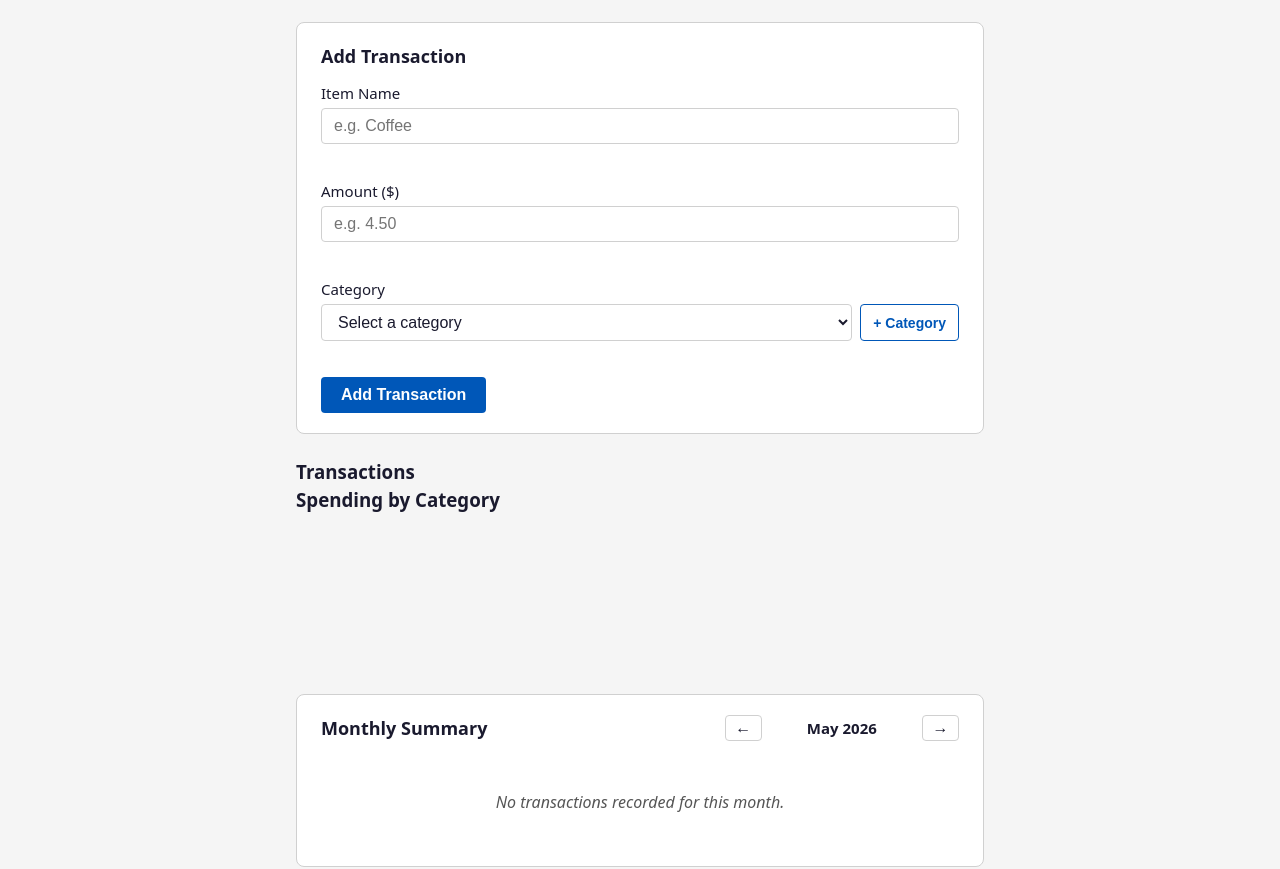
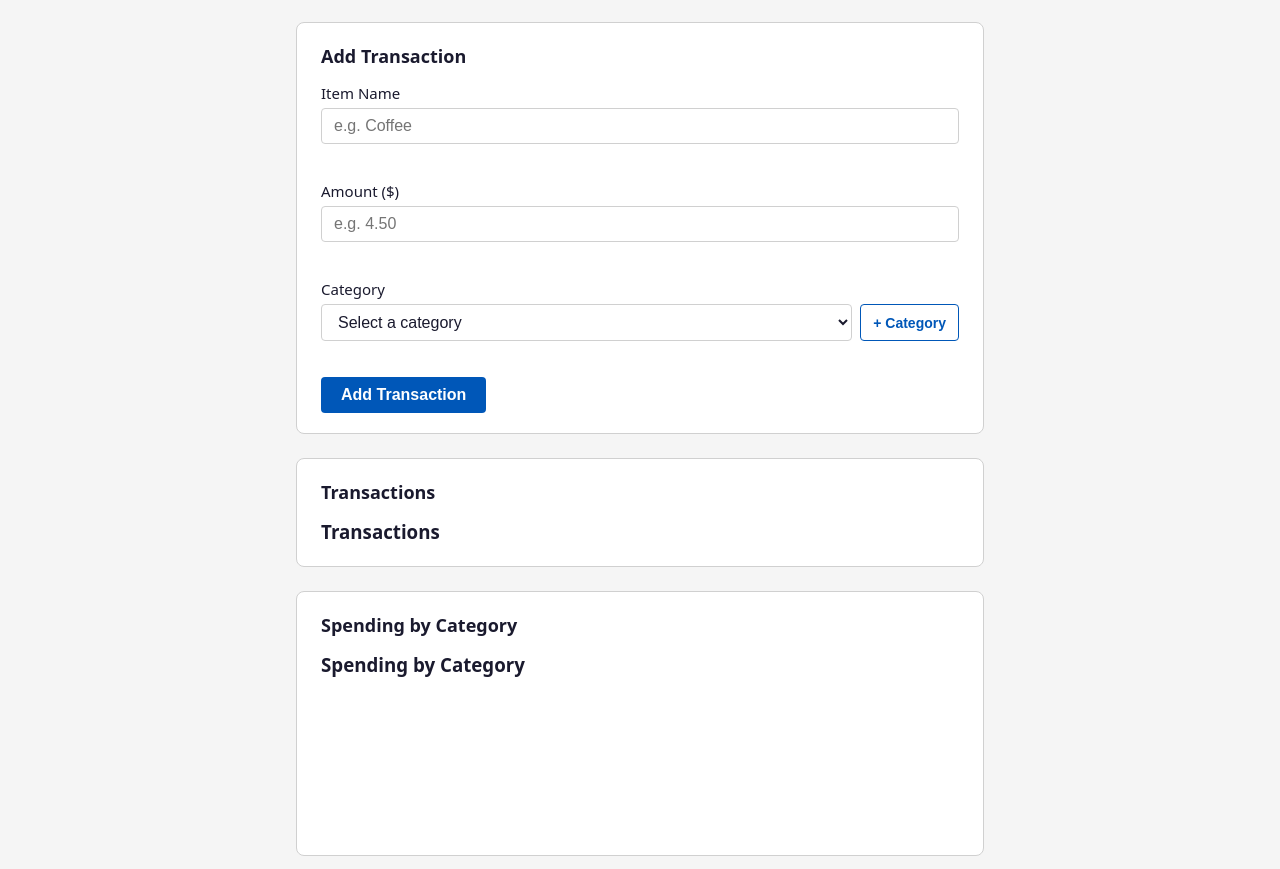
Before and after one commit to Adyprima/CodingCamp_11May26_Prima, a website: page index.html in a window 1280 px wide. Shown: the part 98-967 px from the top of the page. Drawn offline with nearby package versions, Linux system fonts and the light colour scheme.

Commit message:
Update index.html

```diff
--- a/index.html
+++ b/index.html
@@ -72,21 +72,23 @@
       </section>
 
       <!-- Transaction List -->
-       <div class="transactions">
+      <section id="list-section" aria-label="Transaction List">
+        <h2>Transactions</h2>
+          <div class="transactions">
     <div class="card" style="flex:1">
       <h3>Transactions</h3>
       <div id="list"></div>
     </div>
+      </section>
 
-    <div class="card" style="flex:1">
+      <!-- Spending Chart -->
+      <section id="chart-section" aria-label="Spending Distribution">
+        <h2>Spending by Category</h2>
+           <div class="card" style="flex:1">
       <h3>Spending by Category</h3>
       <canvas id="chart"></canvas>
     </div>
-  </div>
-</div>
-
-      <!-- Spending Chart -->
-
+      </section>
 
       <!-- Monthly Summary -->
       <section id="monthly-section" aria-label="Monthly Summary">
```
